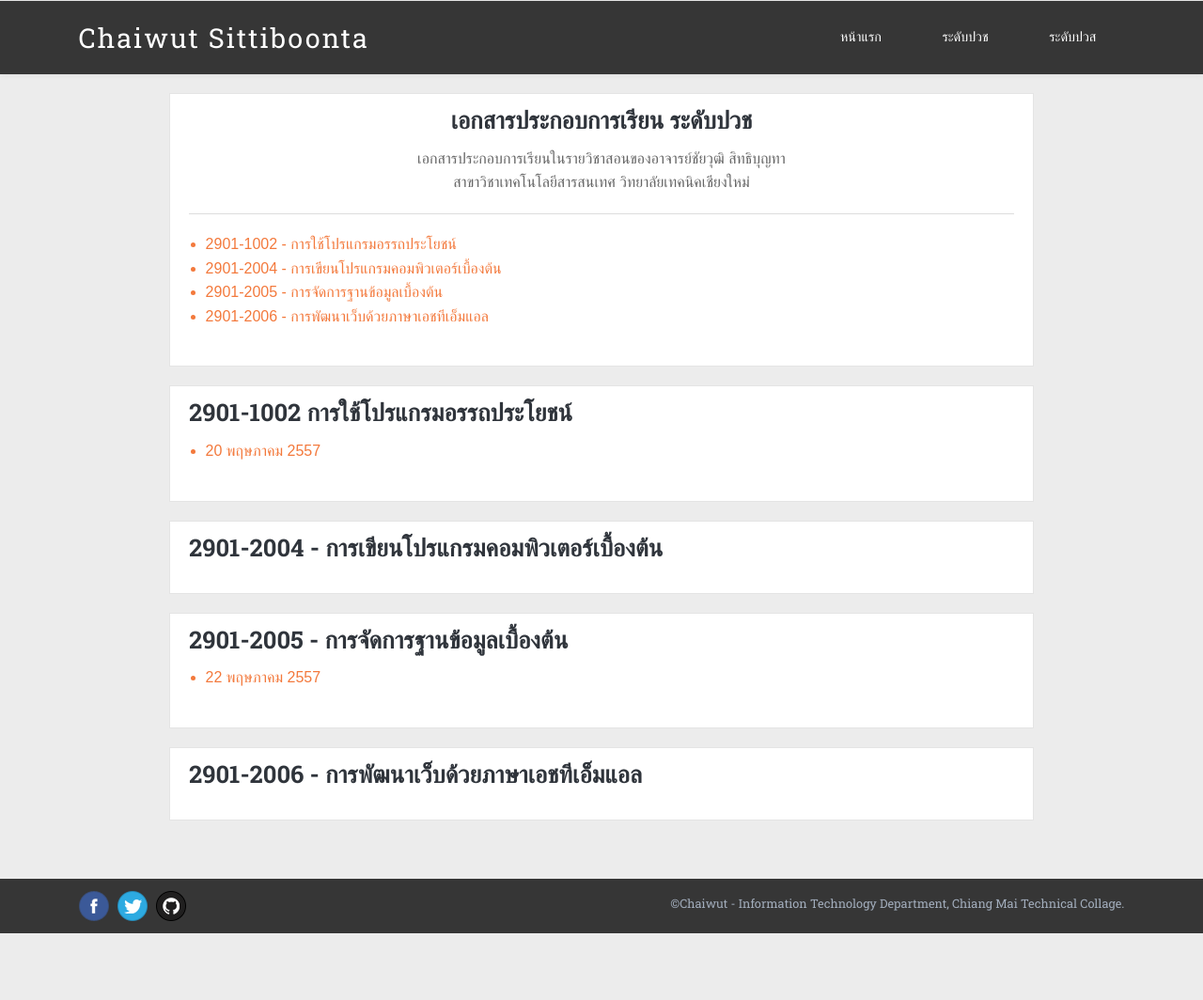
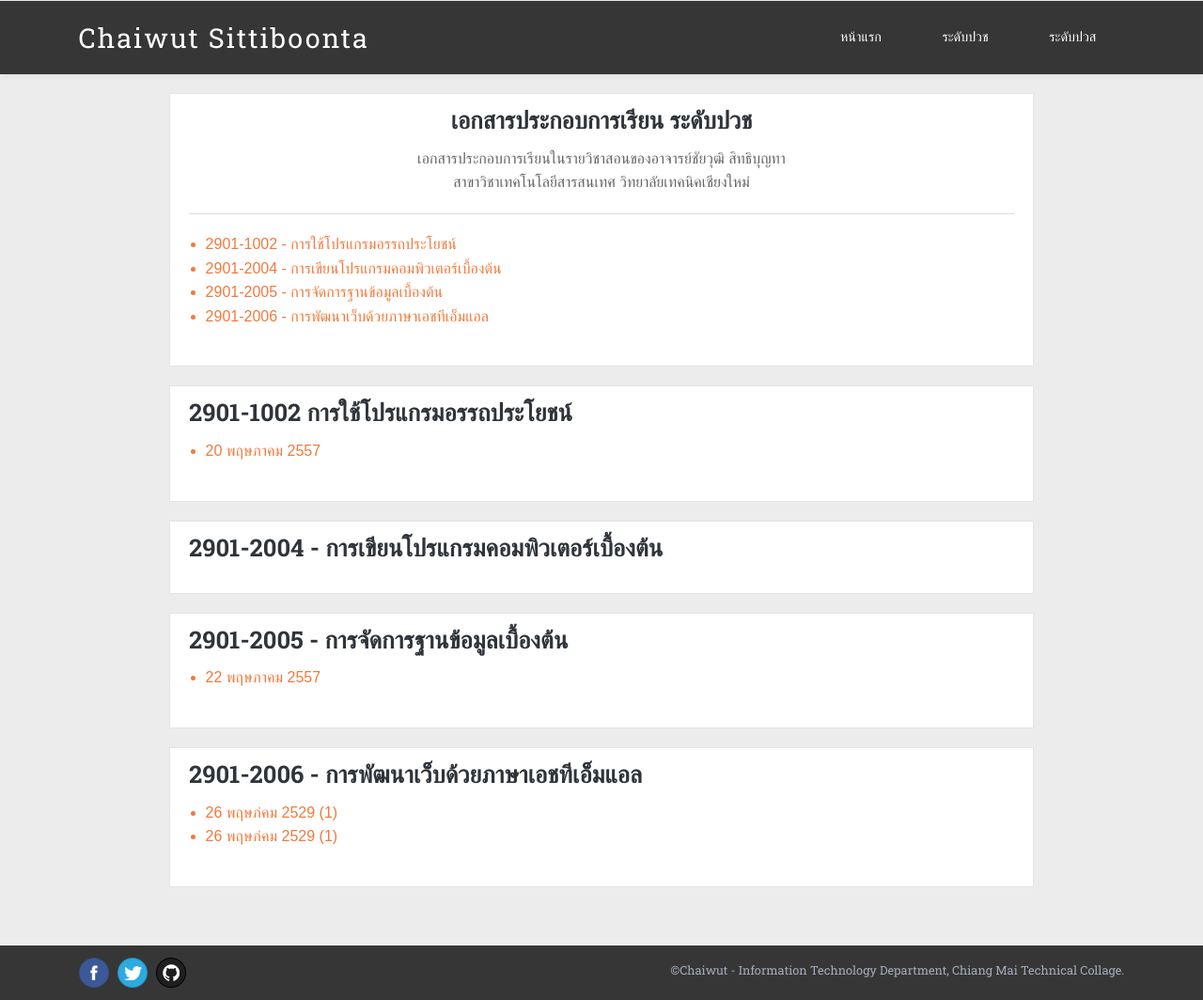
Before and after one commit to ichaiwut/ichaiwut.github.io, a Jekyll site: the page built from slides/diploma.html, in a window 1280 px wide. Shown: the whole page at 94% size. Built offline with Jekyll 4.4.1, drawn with Linux system fonts in a browser that asks for light colours; Markdown is read by kramdown in place of the engine named in the settings; before the commit the page ends 993 px from its top, so only the background shows below that.

Commit message:
Added slides

```diff
--- a/slides/diploma.html
+++ b/slides/diploma.html
@@ -51,6 +51,10 @@ pagename: Slide
 
 			<div class="post-list-container slide-con" id="html-dev">
 				<h2>2901-2006 - การพัฒนาเว็บด้วยภาษาเอชทีเอ็มแอล</h2>
+				<ul>
+					<li><a href="https://www.dropbox.com/s/08agumzbzsjmh2l/2901-2006_26-05-2014.pdf">26 พฤษภ่คม 2529 (1)</a></li>
+					<li><a href="https://www.dropbox.com/sm/create/public/slides/2901-2006_26-05-14_2.pdf">26 พฤษภ่คม 2529 (1)</a></li>
+				</ul>
 			</div>
 
 		</div>
```
